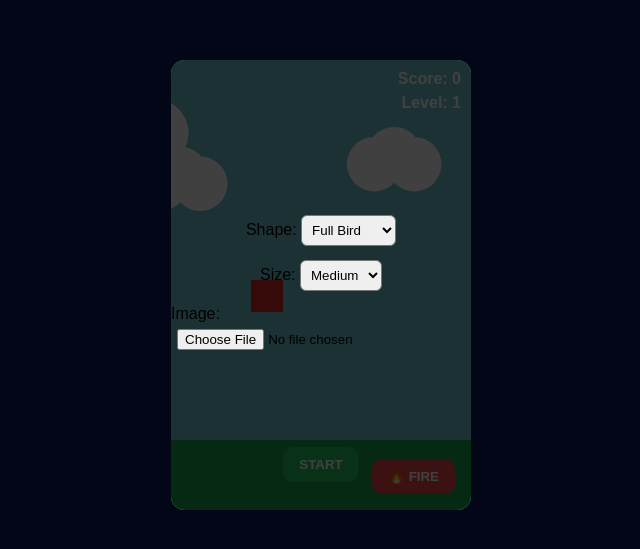
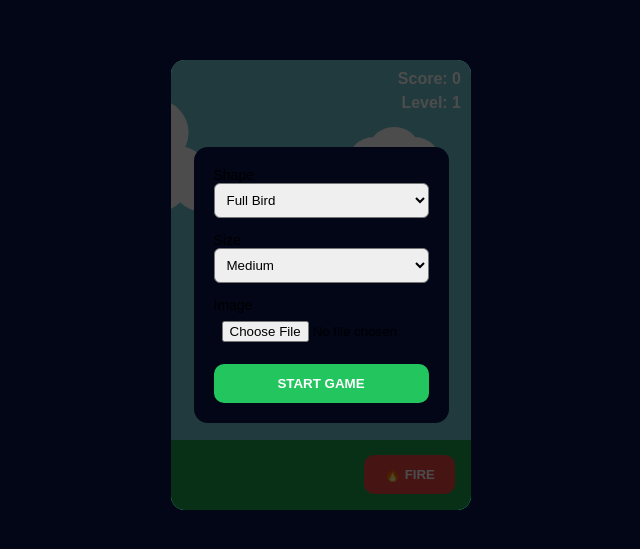
Before and after one commit to Sahajeb/FlappyBird, a plain HTML site: page index.html in a window 1280 px wide. Shown: the part 115-664 px from the top of the page, without its empty margins (319-959 px from the left). Drawn offline with Linux system fonts and the light colour scheme.

Commit message:
Refactor index.html for stable UI and gameplay
Updated the HTML structure and styles for improved UI and functionality.

```diff
--- a/index.html
+++ b/index.html
@@ -2,17 +2,16 @@
 <html lang="en">
 <head>
 <meta charset="UTF-8">
-<meta name="viewport"
-      content="width=device-width, initial-scale=1.0, maximum-scale=1.0, user-scalable=no">
+<meta name="viewport" content="width=device-width,initial-scale=1,user-scalable=no">
 
-<title>Flappy Combat – Configurable Bird</title>
+<title>Flappy Combat – Stable UI</title>
 
 <style>
 *{box-sizing:border-box}
 html,body{
-  margin:0;height:100%;overflow:hidden;
+  margin:0;height:100%;
+  display:flex;justify-content:center;align-items:center;
   background:#020617;
-  display:flex;justify-content:center;align-items:center;
   font-family:Arial,Helvetica,sans-serif;
 }
 
@@ -28,40 +27,72 @@ html,body{
 
 canvas{width:100%;height:100%;display:block}
 
-.ui{position:absolute;z-index:10;color:white;font-weight:700}
-
+.ui{position:absolute;z-index:10;color:#fff;font-weight:700}
 #score{top:10px;right:10px}
 #level{top:34px;right:10px}
-#shootBtn{bottom:16px;right:16px;background:#ef4444}
 
 button{
-  border:none;border-radius:10px;
-  padding:10px 16px;
-  font-weight:700;cursor:pointer;
+  border:none;
+  border-radius:10px;
+  padding:12px 20px;
+  font-weight:700;
+  cursor:pointer;
 }
-
-#startBtn,#restartBtn{
-  position:absolute;left:50%;
-  transform:translateX(-50%);
-  background:#22c55e;color:white;
-}
-
-#startBtn{bottom:28px}
-#restartBtn{top:58%;display:none}
 
 /* CONFIG PANEL */
 #config{
-  position:absolute;inset:0;
-  background:rgba(0,0,0,.75);
+  position:absolute;
+  inset:0;
+  background:rgba(0,0,0,.7);
   z-index:20;
   display:flex;
-  flex-direction:column;
   justify-content:center;
   align-items:center;
-  gap:14px;
 }
 
-select,input{padding:6px;border-radius:6px}
+#configCard{
+  background:#020617;
+  padding:20px;
+  border-radius:14px;
+  display:flex;
+  flex-direction:column;
+  gap:14px;
+  width:85%;
+  max-width:280px;
+}
+
+#configCard label{
+  font-size:14px;
+}
+
+select,input{
+  width:100%;
+  padding:8px;
+  border-radius:6px;
+}
+
+#startBtn{
+  background:#22c55e;
+  color:white;
+}
+
+#restartBtn{
+  position:absolute;
+  top:55%;
+  left:50%;
+  transform:translate(-50%,-50%);
+  background:#22c55e;
+  color:white;
+  display:none;
+}
+
+#shootBtn{
+  position:absolute;
+  bottom:16px;
+  right:16px;
+  background:#ef4444;
+  color:white;
+}
 </style>
 </head>
 
@@ -71,35 +102,38 @@ select,input{padding:6px;border-radius:6px}
   <canvas id="game"></canvas>
 
   <div id="config">
-    <div>
-      Shape:
+    <div id="configCard">
+      <label>
+        Shape
         <select id="shapeSelect">
           <option value="bird">Full Bird</option>
           <option value="face">Face Only</option>
         </select>
-    </div>
+      </label>
 
-    <div>
-      Size:
+      <label>
+        Size
         <select id="sizeSelect">
           <option value="24">Small</option>
           <option value="32" selected>Medium</option>
           <option value="42">Large</option>
         </select>
-    </div>
+      </label>
 
-    <div>
-      Image:
+      <label>
+        Image
         <input id="imageInput" type="file" accept="image/*">
+      </label>
+
+      <button id="startBtn">START GAME</button>
     </div>
   </div>
 
   <div id="score" class="ui">Score: 0</div>
   <div id="level" class="ui">Level: 1</div>
 
-  <button id="startBtn">START</button>
   <button id="restartBtn">RESTART</button>
-  <button id="shootBtn" class="ui">🔥 FIRE</button>
+  <button id="shootBtn">🔥 FIRE</button>
 </div>
 
 <script>
@@ -120,16 +154,14 @@ addEventListener("resize",resize);resize();
 let started=false,gameOver=false;
 let score=0,level=1,frame=0,pipeSpeed=1.9;
 
-/* ================= CONFIG ================= */
+/* ================= BIRD ================= */
+const birdImg=new Image();
 let birdShape="bird";
-const birdImg=new Image();
 
 const bird={
   x:80,y:220,w:32,h:32,vy:0,
   gravity:.35,lift:-7.2,terminal:7,
-
   flap(){this.vy=this.lift},
-
   update(dt){
     this.vy+=this.gravity*dt;
     this.vy=Math.min(this.vy,this.terminal);
@@ -137,14 +169,12 @@ const bird={
     if(this.y<0)this.y=0;
     if(this.y+this.h>canvas.height-70)gameOver=true;
   },
-
   draw(){
     if(!birdImg.src){
       ctx.fillStyle="#dc2626";
       ctx.fillRect(this.x,this.y,this.w,this.h);
       return;
     }
-
     if(birdShape==="face"){
       ctx.save();
       ctx.beginPath();
@@ -158,15 +188,18 @@ const bird={
   }
 };
 
-/* ================= CLOUDS & GROUND ================= */
+/* ================= CLOUDS / GROUND ================= */
 const clouds=[...Array(4)].map(()=>({
-  x:Math.random()*canvas.width,y:Math.random()*140,r:18+Math.random()*18
+  x:Math.random()*canvas.width,
+  y:Math.random()*140,
+  r:18+Math.random()*18
 }));
 
 function drawClouds(){
   ctx.fillStyle="white";
   clouds.forEach(c=>{
-    c.x-=.25;if(c.x<-60)c.x=canvas.width+60;
+    c.x-=.25;
+    if(c.x<-60)c.x=canvas.width+60;
     ctx.beginPath();
     ctx.arc(c.x,c.y,c.r,0,Math.PI*2);
     ctx.arc(c.x+20,c.y+10,c.r,0,Math.PI*2);
@@ -174,6 +207,7 @@ function drawClouds(){
     ctx.fill();
   });
 }
+
 function drawGround(){
   ctx.fillStyle="#16a34a";
   ctx.fillRect(0,canvas.height-70,canvas.width,70);
@@ -182,11 +216,7 @@ function drawGround(){
 /* ================= PIPES ================= */
 const pipes=[];
 function addPipe(){
-  pipes.push({
-    x:canvas.width,
-    top:60+Math.random()*200,
-    gap:160,scored:false
-  });
+  pipes.push({x:canvas.width,top:60+Math.random()*200,gap:160,scored:false});
 }
 function updatePipes(dt){
   if(frame%130===0)addPipe();
@@ -198,7 +228,8 @@ function updatePipes(dt){
     )gameOver=true;
 
     if(!p.scored && p.x+56<bird.x){
-      p.scored=true;score++;
+      p.scored=true;
+      score++;
       if(score%6===0){level++;pipeSpeed+=.25}
       updateHUD();
     }
@@ -236,7 +267,9 @@ function updateCombat(dt){
       if(e.alive&&
         b.x<e.x+36&&b.x+b.w>e.x&&
         b.y<e.y+36&&b.y+b.h>e.y){
-          e.alive=false;score+=2;updateHUD();
+          e.alive=false;
+          score+=2;
+          updateHUD();
       }
     });
   });
@@ -272,10 +305,9 @@ document.addEventListener("keydown",e=>{
 shootBtn.onclick=shoot;
 
 /* ================= UI ================= */
-const startBtn=document.getElementById("startBtn");
-const restartBtn=document.getElementById("restartBtn");
 const scoreEl=document.getElementById("score");
 const levelEl=document.getElementById("level");
+const restartBtn=document.getElementById("restartBtn");
 const config=document.getElementById("config");
 
 function updateHUD(){
@@ -283,13 +315,12 @@ function updateHUD(){
   levelEl.textContent="Level: "+level;
 }
 
-startBtn.onclick=()=>{
+document.getElementById("startBtn").onclick=()=>{
   birdShape=document.getElementById("shapeSelect").value;
   const size=+document.getElementById("sizeSelect").value;
   bird.w=bird.h=size;
   started=true;
   config.style.display="none";
-  startBtn.style.display="none";
 };
 
 restartBtn.onclick=()=>{
@@ -335,9 +366,11 @@ function loop(t){
     ctx.fillText("GAME OVER",canvas.width/2,canvas.height/2);
     restartBtn.style.display="block";
   }
+
   requestAnimationFrame(loop);
 }
 requestAnimationFrame(loop);
 </script>
+
 </body>
 </html>
```
Lines whose indentation alone changed are shown as unchanged.
